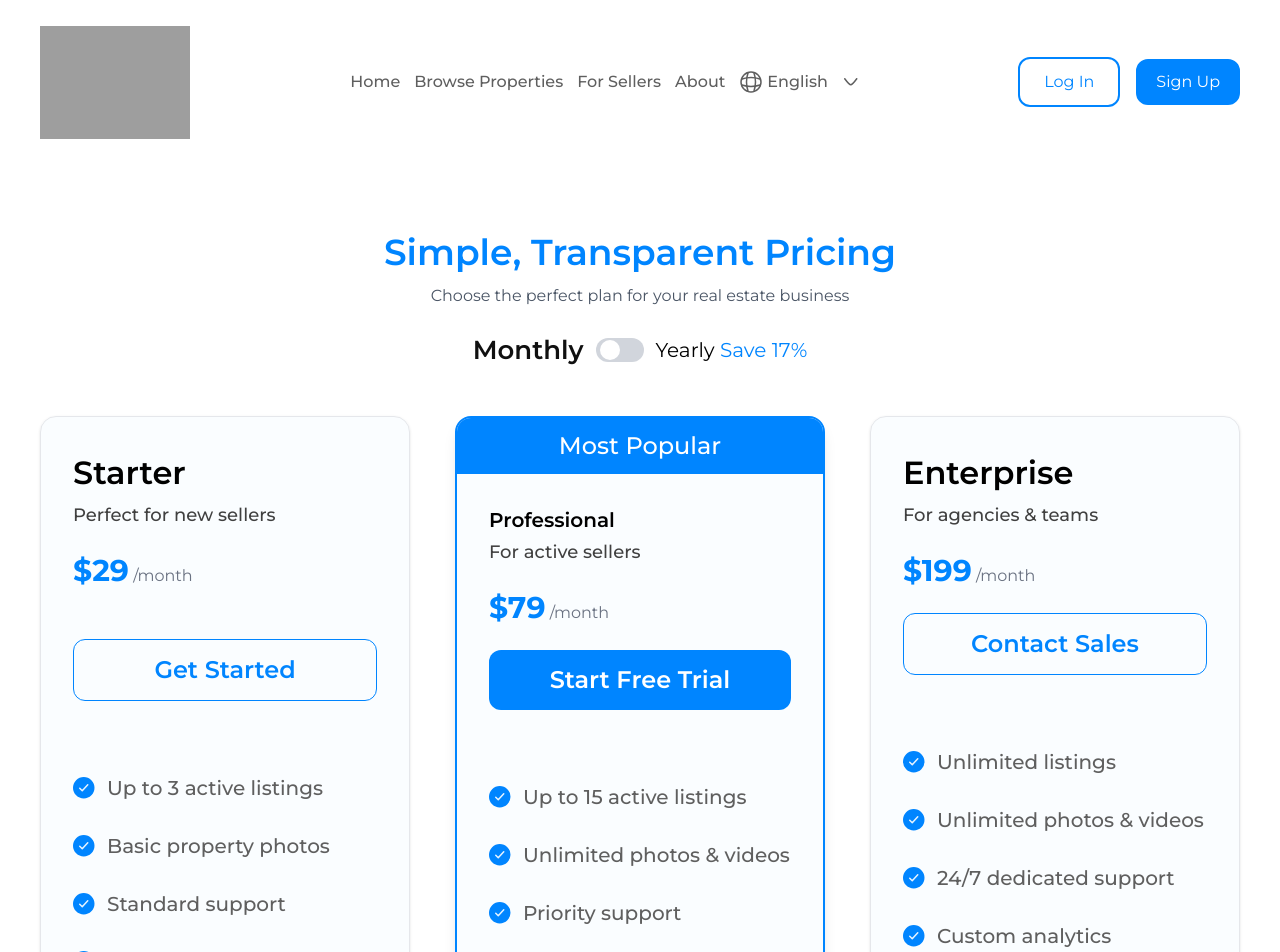
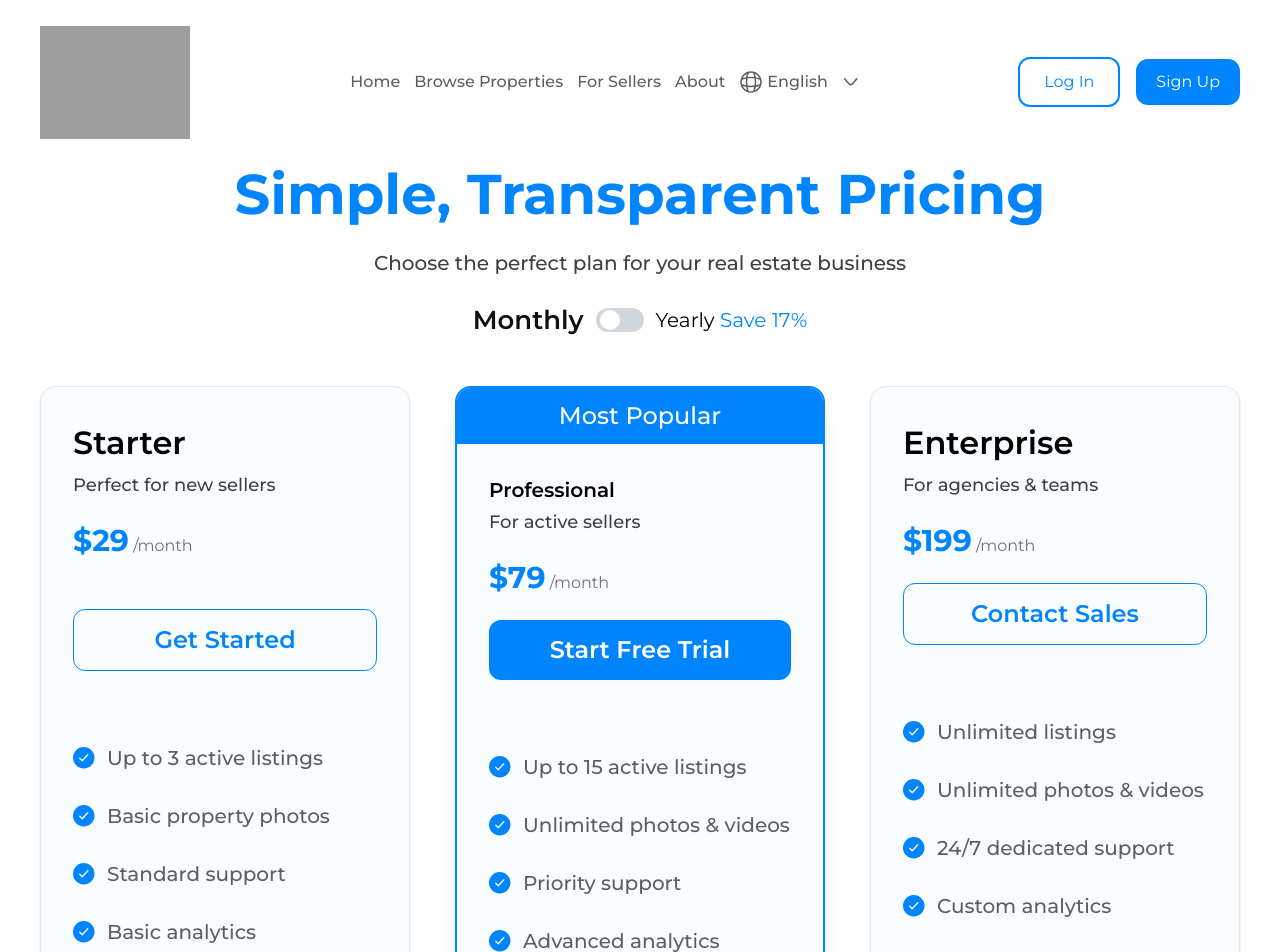
Before and after one commit to dev-abib/johndox-frontend, a Next.js app: page /pricing in a window 1280 px wide. Shown: the top 952 px of the page. Built offline with nearby package versions, Linux system fonts and the light colour scheme; grey boxes are pictures that could not be loaded.

Commit message:
fixed the pricing page

```diff
--- a/src/Components/PageComponents/mainPages/pricing/PricingTable.tsx
+++ b/src/Components/PageComponents/mainPages/pricing/PricingTable.tsx
@@ -1,26 +1,33 @@
 "use client";
 
+import { useState } from "react";
 import Container from "@/Components/Common/Container";
 import { CheckSvg } from "@/Components/Svg/SvgContainer2";
-import { useState } from "react";
 
 const PricingTable = () => {
   const [isYearly, setIsYearly] = useState(false);
 
   return (
-    <section className="px-6 pm-20 pt-30 ">
-      {/* Header */}
+    <section className="px-6 pt-10">
+      <Container>
         <div className="text-center mb-12">
-        <h2 className="text-3xl sm:text-4xl font-semibold text-[#0085FF]">
+          <h2 className="text-[56px] font-bold text-[#0085FF]">
             Simple, Transparent Pricing
           </h2>
-        <p className="mt-3 text-gray-600">
+          <p className="mt-3 text-[20px] font-medium text-[#404040]">
             Choose the perfect plan for your real estate business
           </p>
 
-        {/* Toggle */}
           <div className="mt-6 flex items-center justify-center gap-3 text-sm">
-          <span className={!isYearly ? "font-semibold text-[#101010] text-[26px] leading-[36px]" : ""}>Monthly</span>
+            <span
+              className={
+                !isYearly
+                  ? "font-semibold text-[#101010] text-[26px] leading-[36px]"
+                  : ""
+              }
+            >
+              Monthly
+            </span>
 
             <button
               onClick={() => setIsYearly(!isYearly)}
@@ -42,12 +49,11 @@ const PricingTable = () => {
           </div>
         </div>
 
-      {/* Pricing Cards */}
-      <Container>
         <div className=" grid grid-cols-1 lg:grid-cols-3 gap-[45px]">
-        {/* Starter */}
-        <div className="rounded-2xl border border-gray-200 bg-[rgba(230,243,255,0.20)] p-8 shadow-sm">
-          <h3 className="text-[32px] leading-[48px] font-semibold text-black">Starter</h3>
+          <div className="rounded-2xl border border-gray-200 bg-[rgba(230,243,255,0.20)] p-8 shadow-sm group group-hover:border group-hover:border-[#0085FF]">
+            <h3 className="text-[32px] leading-[48px] font-semibold text-black">
+              Starter
+            </h3>
             <p className="text-lg font-medium leading-[28px] text-[#404040] mt-1">
               Perfect for new sellers
             </p>
@@ -70,16 +76,15 @@ const PricingTable = () => {
                 "Standard support",
                 "Basic analytics",
                 "Email notifications",
-            ].map((item) => (
+              ].map(item => (
                 <li key={item} className="flex items-center gap-3">
-                <CheckSvg  />
+                  <CheckSvg />
                   {item}
                 </li>
               ))}
             </ul>
           </div>
 
-        {/* Professional (Most Popular) */}
           <div className="rounded-2xl border-2 border-[#0085FF] bg-[rgba(230,243,255,0.20)] shadow-lg overflow-hidden">
             <div className="bg-[#0085FF] text-white text-center py-3 text-2xl font-medium">
               Most Popular
@@ -111,9 +116,9 @@ const PricingTable = () => {
                   "Featured listings (5/month)",
                   "Social media integration",
                   "Lead management tools",
-              ].map((item) => (
+                ].map(item => (
                   <li key={item} className="flex items-center gap-3">
-                  <CheckSvg  />
+                    <CheckSvg />
                     {item}
                   </li>
                 ))}
@@ -121,9 +126,10 @@ const PricingTable = () => {
             </div>
           </div>
 
-        {/* Enterprise */}
           <div className="rounded-2xl border border-gray-200 bg-[rgba(230,243,255,0.20)] p-8 shadow-sm">
-          <h3 className="text-[32px] leading-[48px] font-semibold text-black">Enterprise</h3>
+            <h3 className="text-[32px] leading-[48px] font-semibold text-black">
+              Enterprise
+            </h3>
             <p className="text-lg font-medium leading-[28px] text-[#404040] mt-1">
               For agencies & teams
             </p>
@@ -149,7 +155,7 @@ const PricingTable = () => {
                 "Team management",
                 "API access",
                 "Custom branding",
-            ].map((item) => (
+              ].map(item => (
                 <li key={item} className="flex items-center gap-3">
                   <CheckSvg />
                   {item}
--- a/src/app/(main)/browse/page.tsx
+++ b/src/app/(main)/browse/page.tsx
@@ -123,7 +123,7 @@ const page = () => {
                   <div className="relative overflow-hidden">
                     <figure className="h-[260px] sm:h-[280px] lg:h-[300px] overflow-hidden">
                       <Image
-                        src={item.Image || "/placeholder.svg"}
+                        src={item.Image}
                         alt={item.title}
                         width={500}
                         height={300}
--- a/src/app/(main)/pricing/page.tsx
+++ b/src/app/(main)/pricing/page.tsx
@@ -5,9 +5,9 @@ import PricingTable from "@/Components/PageComponents/mainPages/pricing/PricingT
 
 export default function Page() {
   return (
-    <div>
+    <>
       <PricingTable />
       <FAQSection />
-    </div>
+    </>
   );
 }
```
Lines whose indentation alone changed are shown as unchanged.
